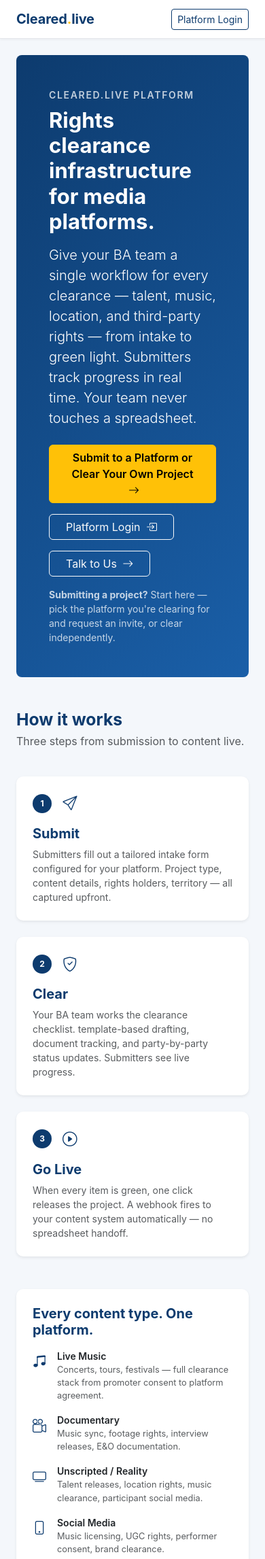
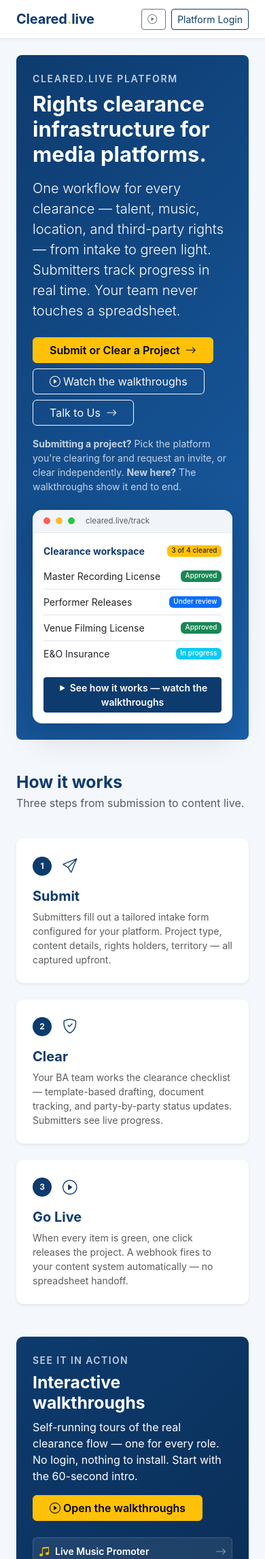
Before and after one commit to basquared1/cleared-live-platform, a Flask app: page / in a window 390 px wide. Shown: the top 2293 px of the page at 68% size. Run offline with Flask 3, Linux system fonts and the light colour scheme; some libraries are stand-ins or nearby versions.

Commit message:
Landing page: fill width, add walkthroughs links, responsive + copy fix
- Hero is now two-column on lg (text + a stylized clearance-workspace preview card),
  filling the previously-empty right third; padding/buttons responsive for phone/tablet.
- Widen base container 1400 -> 1480px so sections fill more on desktop.
- Add a "Walkthroughs" link to the global nav + a "Watch the walkthroughs" hero CTA
  + a dedicated walkthroughs band linking all 7 by role.
- Fix copy: "checklist. template-based" -> "checklist — template-based".

Co-Authored-By: Claude Opus 4.8 <noreply@anthropic.com>

```diff
--- a/templates/base.html
+++ b/templates/base.html
@@ -14,11 +14,14 @@
 
 {% block navbar %}
 <nav class="navbar navbar-expand-lg">
-  <div class="container-fluid px-4" style="max-width:1400px;">
+  <div class="container-fluid px-4" style="max-width:1480px;">
     <a class="navbar-brand fw-bold" href="{{ url_for('index') }}">
       Cleared<span class="text-warning">.</span>live
     </a>
     <div class="ms-auto d-flex gap-2 align-items-center">
+      <a href="/walkthroughs" class="btn btn-sm btn-outline-secondary">
+        <i class="bi bi-play-circle me-1"></i><span class="d-none d-sm-inline">Walkthroughs</span>
+      </a>
       {% if platform_user %}
       <a href="{{ url_for('platform_dashboard') }}" class="btn btn-sm btn-outline-dark">
         <i class="bi bi-grid me-1"></i>Dashboard
@@ -37,7 +40,7 @@
 </nav>
 {% endblock %}
 
-<div class="{% block container_class %}container-fluid px-4 py-4{% endblock %}" style="max-width:1400px; margin:0 auto;">
+<div class="{% block container_class %}container-fluid px-4 py-4{% endblock %}" style="max-width:1480px; margin:0 auto;">
   {% with messages = get_flashed_messages(with_categories=true) %}
     {% if messages %}
       <div class="mb-3">
@@ -54,7 +57,7 @@
 </div>
 
 <footer class="border-top mt-5 py-4 bg-white">
-  <div class="container-fluid px-4" style="max-width:1400px; margin:0 auto;">
+  <div class="container-fluid px-4" style="max-width:1480px; margin:0 auto;">
     <div class="row g-3 align-items-start">
       <div class="col-12 col-md-6">
         <div class="fw-semibold text-navy">Cleared<span class="text-warning">.</span>live</div>
--- a/templates/index.html
+++ b/templates/index.html
@@ -3,33 +3,66 @@
 {% block content %}
 
 <!-- Hero -->
-<div class="hero rounded-3 p-5 mb-5">
-  <div class="row align-items-center g-4">
-    <div class="col-12 col-lg-8">
+<div class="hero rounded-3 p-4 p-lg-5 mb-5">
+  <div class="row align-items-center g-4 g-lg-5">
+    <div class="col-12 col-lg-7">
       <div class="small fw-semibold mb-2 opacity-75" style="letter-spacing:.12em;">CLEARED.LIVE PLATFORM</div>
       <h1 class="display-5 fw-bold mb-3">
-        Rights clearance infrastructure<br>for media platforms.
+        Rights clearance infrastructure for media platforms.
       </h1>
       <p class="lead opacity-90 mb-4">
-        Give your BA team a single workflow for every clearance — talent, music, location,
-        and third-party rights — from intake to green light. Submitters track progress in real time.
-        Your team never touches a spreadsheet.
+        One workflow for every clearance — talent, music, location, and third-party rights —
+        from intake to green light. Submitters track progress in real time. Your team never
+        touches a spreadsheet.
       </p>
-      <div class="d-flex flex-wrap gap-3">
+      <div class="d-flex flex-wrap gap-2 gap-md-3">
         <a href="{{ url_for('start') }}" class="btn btn-warning fw-semibold px-4">
-          Submit to a Platform or Clear Your Own Project <i class="bi bi-arrow-right ms-1"></i>
+          Submit or Clear a Project <i class="bi bi-arrow-right ms-1"></i>
         </a>
-        <a href="{{ url_for('platform_login') }}" class="btn btn-outline-light px-4">
-          Platform Login <i class="bi bi-box-arrow-in-right ms-1"></i>
+        <a href="/walkthroughs" class="btn btn-outline-light px-4">
+          <i class="bi bi-play-circle me-1"></i>Watch the walkthroughs
         </a>
         <a href="mailto:clear@cleared.live" class="btn btn-outline-light px-4">
           Talk to Us <i class="bi bi-arrow-right ms-1"></i>
         </a>
       </div>
       <p class="small opacity-75 mt-3 mb-0">
-        <strong>Submitting a project?</strong> Start here — pick the platform you're clearing for and
-        request an invite, or clear independently.
+        <strong>Submitting a project?</strong> Pick the platform you're clearing for and request an
+        invite, or clear independently. <strong>New here?</strong> The walkthroughs show it end to end.
       </p>
+    </div>
+
+    <!-- Product preview: a stylized clearance workspace -->
+    <div class="col-12 col-lg-5">
+      <div class="card border-0 shadow-lg" style="border-radius:14px; overflow:hidden;">
+        <div class="px-3 py-2 d-flex align-items-center gap-2" style="background:#f1f5f9; border-bottom:1px solid #e2e8f0;">
+          <span style="width:10px;height:10px;border-radius:50%;background:#ff5f57;"></span>
+          <span style="width:10px;height:10px;border-radius:50%;background:#febc2e;"></span>
+          <span style="width:10px;height:10px;border-radius:50%;background:#28c840;"></span>
+          <span class="ms-2 text-muted" style="font-size:.72rem;">cleared.live/track</span>
+        </div>
+        <div class="card-body p-3">
+          <div class="d-flex align-items-center justify-content-between mb-2">
+            <div class="fw-bold text-navy small">Clearance workspace</div>
+            <span class="badge bg-warning text-dark" style="font-size:.62rem;">3 of 4 cleared</span>
+          </div>
+          {% set rows = [
+            ('Master Recording License', 'Approved', 'success'),
+            ('Performer Releases', 'Under review', 'primary'),
+            ('Venue Filming License', 'Approved', 'success'),
+            ('E&O Insurance', 'In progress', 'info'),
+          ] %}
+          {% for label, state, color in rows %}
+          <div class="d-flex align-items-center justify-content-between py-2 {% if not loop.last %}border-bottom{% endif %}">
+            <span class="small text-dark">{{ label }}</span>
+            <span class="badge bg-{{ color }}{% if color == 'warning' %} text-dark{% endif %}" style="font-size:.62rem;">{{ state }}</span>
+          </div>
+          {% endfor %}
+          <a href="/walkthroughs" class="btn btn-navy btn-sm w-100 mt-3 fw-semibold" style="background:#0d3b6e;color:#fff;">
+            <i class="bi bi-play-fill me-1"></i>See how it works — watch the walkthroughs
+          </a>
+        </div>
+      </div>
     </div>
   </div>
 </div>
@@ -42,7 +75,7 @@
   </div>
   {% set steps = [
     ('bi-send', '1', 'Submit', 'Submitters fill out a tailored intake form configured for your platform. Project type, content details, rights holders, territory — all captured upfront.'),
-    ('bi-shield-check', '2', 'Clear', 'Your BA team works the clearance checklist. template-based drafting, document tracking, and party-by-party status updates. Submitters see live progress.'),
+    ('bi-shield-check', '2', 'Clear', 'Your BA team works the clearance checklist — template-based drafting, document tracking, and party-by-party status updates. Submitters see live progress.'),
     ('bi-play-circle', '3', 'Go Live', 'When every item is green, one click releases the project. A webhook fires to your content system automatically — no spreadsheet handoff.'),
   ] %}
   {% for icon, num, title, desc in steps %}
@@ -59,6 +92,48 @@
     </div>
   </div>
   {% endfor %}
+</div>
+
+<!-- Walkthroughs band -->
+<div class="card border-0 shadow-sm mb-5" style="background:linear-gradient(135deg,#0d3b6e,#0a2a4f);">
+  <div class="card-body p-4 p-lg-5 text-white">
+    <div class="row align-items-center g-4">
+      <div class="col-12 col-lg-5">
+        <div class="small fw-semibold opacity-75 mb-2" style="letter-spacing:.1em;">SEE IT IN ACTION</div>
+        <h2 class="fw-bold mb-2">Interactive walkthroughs</h2>
+        <p class="opacity-90 mb-3">
+          Self-running tours of the real clearance flow — one for every role. No login, nothing to
+          install. Start with the 60-second intro.
+        </p>
+        <a href="/walkthroughs" class="btn btn-warning fw-semibold px-4">
+          <i class="bi bi-play-circle me-1"></i>Open the walkthroughs
+        </a>
+      </div>
+      <div class="col-12 col-lg-7">
+        <div class="row g-2">
+          {% set wt = [
+            ('bi-music-note-beamed', 'Live Music Promoter', 'submitter_live_music_promoter.html'),
+            ('bi-people-fill', 'Festival Promoter', 'submitter_festival_promoter.html'),
+            ('bi-camera-reels-fill', 'Film / Documentary', 'submitter_film_producer.html'),
+            ('bi-phone-fill', 'Social Creator', 'submitter_social_creator.html'),
+            ('bi-mic-fill', 'Podcast Producer', 'submitter_podcast_producer.html'),
+            ('bi-patch-check-fill', 'Label Business Affairs', 'ba_labels.html'),
+            ('bi-broadcast-pin', 'Distributor Business Affairs', 'ba_distributors.html'),
+          ] %}
+          {% for icon, name, file in wt %}
+          <div class="col-12 col-sm-6">
+            <a href="/walkthroughs/{{ file }}" class="d-flex align-items-center gap-2 text-white text-decoration-none p-2 rounded"
+               style="background:rgba(255,255,255,.08); border:1px solid rgba(255,255,255,.14);">
+              <i class="bi {{ icon }} text-warning"></i>
+              <span class="small fw-semibold flex-grow-1">{{ name }}</span>
+              <i class="bi bi-arrow-right opacity-50"></i>
+            </a>
+          </div>
+          {% endfor %}
+        </div>
+      </div>
+    </div>
+  </div>
 </div>
 
 <!-- Content types -->
```
